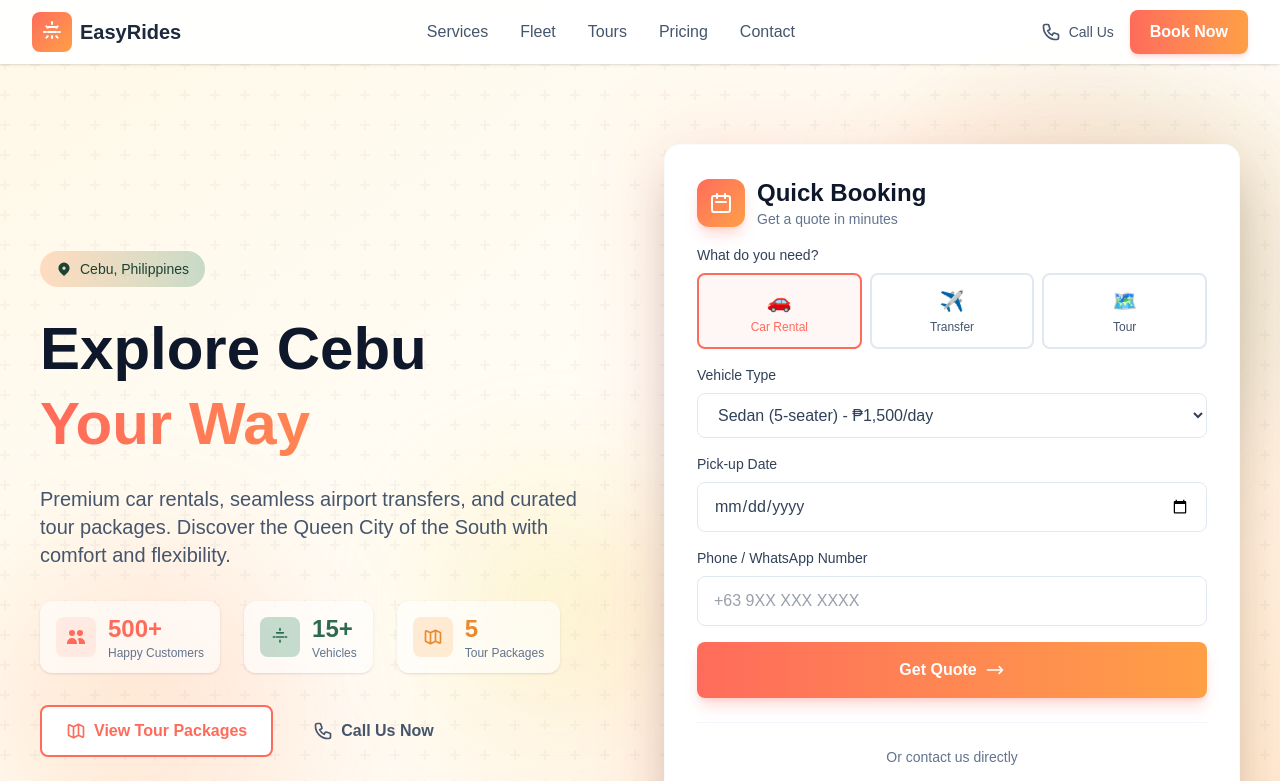
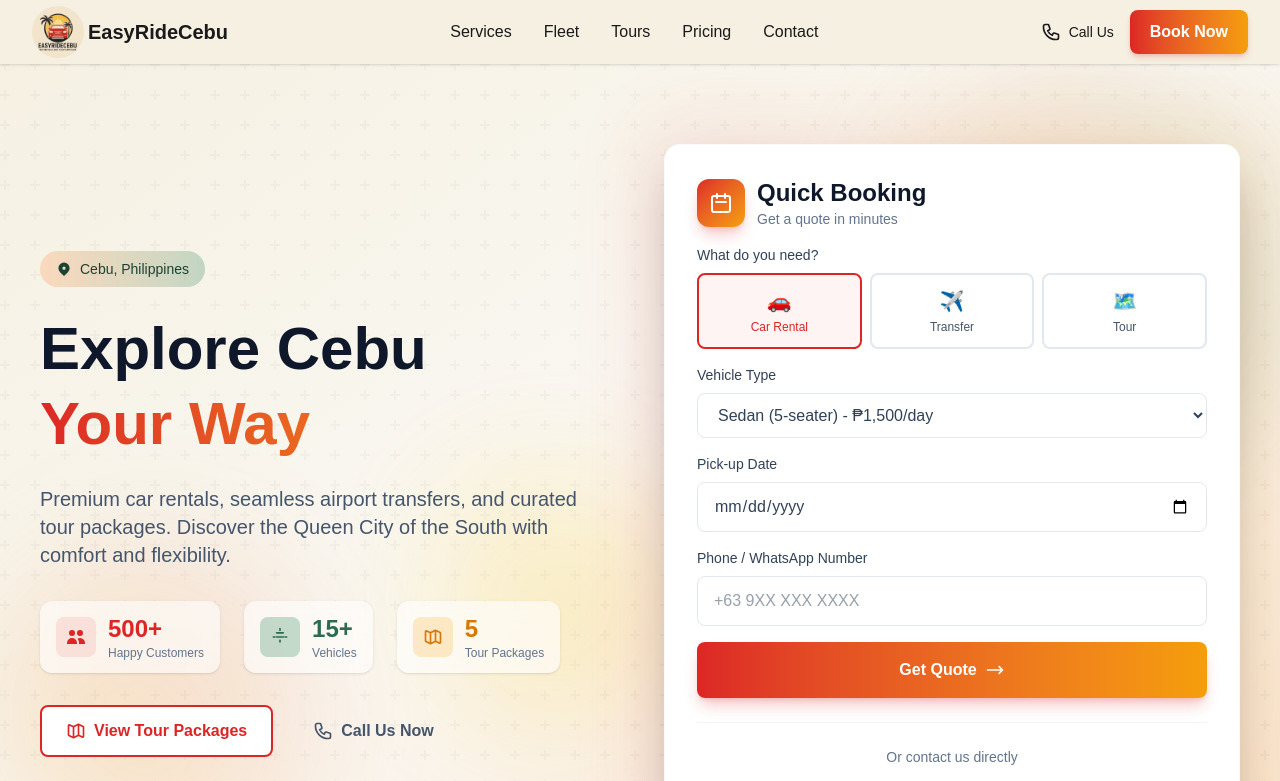
Before and after one commit to j-andradeii/easyrides-cebu, a Next.js app: page / in a window 1280 px wide. Shown: the top 781 px of the page. Built offline with nearby package versions, Linux system fonts and the light colour scheme.

Commit message:
improve design

```diff
--- a/src/app/globals.css
+++ b/src/app/globals.css
@@ -1,41 +1,67 @@
 @import "tailwindcss";
 
 :root {
-  --background: #FFF8E7;
-  --foreground: #2D3748;
+  --background: #F5F0E1;
+  --foreground: #1A1A1A;
 
-  /* Tropical Adventure Color Palette */
-  --coral: #FF6B5B;
-  --coral-light: #FF8A7D;
-  --coral-dark: #E55A4A;
+  /* EasyRideCebu Brand Colors - Based on Logo */
+  /* Primary Red - Car color */
+  --cebu-red: #DC2626;
+  --cebu-red-light: #EF4444;
+  --cebu-red-dark: #B91C1C;
 
-  --mango: #FF9F45;
-  --mango-light: #FFB76B;
-  --mango-dark: #E88A30;
+  /* Sunset Orange/Yellow */
+  --sunset-orange: #F59E0B;
+  --sunset-orange-light: #FBBF24;
+  --sunset-orange-dark: #D97706;
 
-  --golden: #F4D03F;
-  --golden-light: #F7DC6F;
-  --golden-dark: #D4B02F;
+  /* Sunset Yellow */
+  --sunset-yellow: #FFC107;
+  --sunset-yellow-light: #FFEB3B;
+  --sunset-yellow-dark: #FFA000;
 
+  /* Palm Black */
+  --palm-black: #1A1A1A;
+  --palm-black-light: #374151;
+  --palm-black-dark: #0F0F0F;
+
+  /* Cream/Beige Background */
+  --cream: #F5F0E1;
+  --cream-light: #FAF8F3;
+  --cream-dark: #E8E0CC;
+
+  /* Tropical Palm Green - from palm trees in logo */
+  --palm: #2D6A4F;
+  --palm-light: #40916C;
+  --palm-dark: #1B4332;
+
+  /* Papaya - warm accent */
   --papaya: #FFAB76;
   --papaya-light: #FFBF94;
   --papaya-dark: #E89560;
 
+  /* Terracotta - earthy warm tone */
   --terracotta: #E07A5F;
   --terracotta-light: #E99680;
   --terracotta-dark: #C96A50;
 
-  --palm: #2D6A4F;
-  --palm-light: #40916C;
-  --palm-dark: #1B4332;
-
-  --cream: #FFF8E7;
-  --cream-light: #FFFDF7;
-  --cream-dark: #F5EDD8;
-
+  /* Hibiscus - tropical red accent */
   --hibiscus: #C94C4C;
   --hibiscus-light: #D86B6B;
   --hibiscus-dark: #A83D3D;
+
+  /* Legacy aliases for compatibility */
+  --coral: var(--cebu-red);
+  --coral-light: var(--cebu-red-light);
+  --coral-dark: var(--cebu-red-dark);
+
+  --mango: var(--sunset-orange);
+  --mango-light: var(--sunset-orange-light);
+  --mango-dark: var(--sunset-orange-dark);
+
+  --golden: var(--sunset-yellow);
+  --golden-light: var(--sunset-yellow-light);
+  --golden-dark: var(--sunset-yellow-dark);
 }
 
 @theme inline {
@@ -44,7 +70,44 @@
   --font-sans: var(--font-geist-sans);
   --font-mono: var(--font-geist-mono);
 
-  /* Tropical Adventure Theme */
+  /* EasyRideCebu Brand Theme */
+  --color-cebu-red: var(--cebu-red);
+  --color-cebu-red-light: var(--cebu-red-light);
+  --color-cebu-red-dark: var(--cebu-red-dark);
+
+  --color-sunset-orange: var(--sunset-orange);
+  --color-sunset-orange-light: var(--sunset-orange-light);
+  --color-sunset-orange-dark: var(--sunset-orange-dark);
+
+  --color-sunset-yellow: var(--sunset-yellow);
+  --color-sunset-yellow-light: var(--sunset-yellow-light);
+  --color-sunset-yellow-dark: var(--sunset-yellow-dark);
+
+  --color-palm-black: var(--palm-black);
+  --color-palm-black-light: var(--palm-black-light);
+  --color-palm-black-dark: var(--palm-black-dark);
+
+  --color-cream: var(--cream);
+  --color-cream-light: var(--cream-light);
+  --color-cream-dark: var(--cream-dark);
+
+  --color-palm: var(--palm);
+  --color-palm-light: var(--palm-light);
+  --color-palm-dark: var(--palm-dark);
+
+  --color-papaya: var(--papaya);
+  --color-papaya-light: var(--papaya-light);
+  --color-papaya-dark: var(--papaya-dark);
+
+  --color-terracotta: var(--terracotta);
+  --color-terracotta-light: var(--terracotta-light);
+  --color-terracotta-dark: var(--terracotta-dark);
+
+  --color-hibiscus: var(--hibiscus);
+  --color-hibiscus-light: var(--hibiscus-light);
+  --color-hibiscus-dark: var(--hibiscus-dark);
+
+  /* Legacy aliases for compatibility */
   --color-coral: var(--coral);
   --color-coral-light: var(--coral-light);
   --color-coral-dark: var(--coral-dark);
@@ -56,26 +119,6 @@
   --color-golden: var(--golden);
   --color-golden-light: var(--golden-light);
   --color-golden-dark: var(--golden-dark);
-
-  --color-papaya: var(--papaya);
-  --color-papaya-light: var(--papaya-light);
-  --color-papaya-dark: var(--papaya-dark);
-
-  --color-terracotta: var(--terracotta);
-  --color-terracotta-light: var(--terracotta-light);
-  --color-terracotta-dark: var(--terracotta-dark);
-
-  --color-palm: var(--palm);
-  --color-palm-light: var(--palm-light);
-  --color-palm-dark: var(--palm-dark);
-
-  --color-cream: var(--cream);
-  --color-cream-light: var(--cream-light);
-  --color-cream-dark: var(--cream-dark);
-
-  --color-hibiscus: var(--hibiscus);
-  --color-hibiscus-light: var(--hibiscus-light);
-  --color-hibiscus-dark: var(--hibiscus-dark);
 }
 
 @media (prefers-color-scheme: dark) {
--- a/src/components/landing/Footer.tsx
+++ b/src/components/landing/Footer.tsx
@@ -1,3 +1,5 @@
+import Image from 'next/image';
+
 const quickLinks = [
   { href: '#services', label: 'Our Services' },
   { href: '#fleet', label: 'Vehicle Fleet' },
@@ -27,22 +29,14 @@
           {/* Brand */}
           <div className="lg:col-span-1">
             <div className="flex items-center gap-2 mb-4">
-              <div className="w-10 h-10 bg-gradient-to-br from-coral to-mango rounded-lg flex items-center justify-center">
-                <svg
-                  className="w-6 h-6 text-white"
-                  fill="none"
-                  stroke="currentColor"
-                  viewBox="0 0 24 24"
-                >
-                  <path
-                    strokeLinecap="round"
-                    strokeLinejoin="round"
-                    strokeWidth={2}
-                    d="M8 7h8m-8 5h8m-4-10v2m0 12v2m-6-6H4m16 0h-2M6.343 6.343l1.414 1.414m8.486 8.486l1.414 1.414M6.343 17.657l1.414-1.414m8.486-8.486l1.414-1.414"
-                  />
-                </svg>
-              </div>
-              <span className="text-xl font-bold text-white">EasyRides</span>
+              <Image
+                src="/logo.jpg"
+                alt="EasyRideCebu Logo"
+                width={48}
+                height={48}
+                className="rounded-full"
+              />
+              <span className="text-xl font-bold text-white">EasyRideCebu</span>
             </div>
             <p className="text-slate-400 text-sm mb-4">
               Your trusted partner for car rentals, airport transfers, and curated tours in Cebu.
@@ -184,7 +178,7 @@
         {/* Bottom Bar */}
         <div className="mt-12 pt-8 border-t border-slate-800/50 flex flex-col sm:flex-row justify-between items-center gap-4">
           <p className="text-slate-500 text-sm">
-            © {new Date().getFullYear()} EasyRides. All rights reserved.
+            © {new Date().getFullYear()} EasyRideCebu. All rights reserved.
           </p>
           <div className="flex gap-6 text-sm">
             <a href="#" className="text-slate-500 hover:text-mango transition-colors">
--- a/src/components/landing/Navigation.tsx
+++ b/src/components/landing/Navigation.tsx
@@ -1,6 +1,7 @@
 'use client';
 
 import { useState } from 'react';
+import Image from 'next/image';
 
 const navLinks = [
   { href: '#services', label: 'Services' },
@@ -14,27 +15,20 @@
   const [mobileMenuOpen, setMobileMenuOpen] = useState(false);
 
   return (
-    <header className="fixed top-0 left-0 right-0 z-50 bg-white/95 backdrop-blur-sm shadow-sm">
+    <header className="fixed top-0 left-0 right-0 z-50 bg-[#F5F0E1] backdrop-blur-sm shadow-sm">
       <nav className="max-w-7xl mx-auto px-4 sm:px-6 lg:px-8">
         <div className="flex items-center justify-between h-16">
           {/* Logo */}
-          <a href="#" className="flex items-center gap-2">
-            <div className="w-10 h-10 bg-gradient-to-br from-coral to-mango rounded-lg flex items-center justify-center">
-              <svg
-                className="w-6 h-6 text-white"
-                fill="none"
-                stroke="currentColor"
-                viewBox="0 0 24 24"
-              >
-                <path
-                  strokeLinecap="round"
-                  strokeLinejoin="round"
-                  strokeWidth={2}
-                  d="M8 7h8m-8 5h8m-4-10v2m0 12v2m-6-6H4m16 0h-2M6.343 6.343l1.414 1.414m8.486 8.486l1.414 1.414M6.343 17.657l1.414-1.414m8.486-8.486l1.414-1.414"
-                />
-              </svg>
-            </div>
-            <span className="text-xl font-bold text-slate-800">EasyRides</span>
+          <a href="#" className="flex items-center gap-1">
+            <Image
+              src="/logo.jpg"
+              alt="EasyRideCebu Logo"
+              width={52}
+              height={52}
+              className="rounded-full object-cover"
+              style={{ backgroundColor: '#F5F0E1' }}
+            />
+            <span className="text-xl font-bold text-palm-black hidden sm:inline">EasyRideCebu</span>
           </a>
 
           {/* Desktop Navigation */}
@@ -43,7 +37,7 @@
               <a
                 key={link.href}
                 href={link.href}
-                className="text-slate-600 hover:text-coral font-medium transition-colors"
+                className="text-palm-black hover:text-cebu-red font-medium transition-colors"
               >
                 {link.label}
               </a>
@@ -54,7 +48,7 @@
           <div className="hidden md:flex items-center gap-4">
             <a
               href="tel:+639123456789"
-              className="flex items-center gap-2 text-slate-600 hover:text-coral transition-colors"
+              className="flex items-center gap-2 text-palm-black hover:text-cebu-red transition-colors"
             >
               <svg className="w-5 h-5" fill="none" stroke="currentColor" viewBox="0 0 24 24">
                 <path
@@ -68,7 +62,7 @@
             </a>
             <a
               href="#contact"
-              className="bg-gradient-to-r from-coral to-mango hover:from-coral-dark hover:to-mango-dark text-white px-5 py-2.5 rounded-lg font-semibold transition-all shadow-md shadow-coral/20"
+              className="bg-gradient-to-r from-cebu-red to-sunset-orange hover:from-cebu-red-dark hover:to-sunset-orange-dark text-white px-5 py-2.5 rounded-lg font-semibold transition-all shadow-md shadow-cebu-red/20"
             >
               Book Now
             </a>
@@ -76,7 +70,7 @@
 
           {/* Mobile Menu Button */}
           <button
-            className="md:hidden p-2 text-slate-600"
+            className="md:hidden p-2 text-palm-black"
             onClick={() => setMobileMenuOpen(!mobileMenuOpen)}
             aria-label="Toggle menu"
           >
@@ -94,22 +88,22 @@
 
         {/* Mobile Menu */}
         {mobileMenuOpen && (
-          <div className="md:hidden py-4 border-t border-slate-100">
+          <div className="md:hidden py-4 border-t border-cream-dark">
             <div className="flex flex-col gap-4">
               {navLinks.map((link) => (
                 <a
                   key={link.href}
                   href={link.href}
-                  className="text-slate-600 hover:text-cebu-red font-medium transition-colors py-2"
+                  className="text-palm-black hover:text-cebu-red font-medium transition-colors py-2"
                   onClick={() => setMobileMenuOpen(false)}
                 >
                   {link.label}
                 </a>
               ))}
-              <div className="flex gap-4 pt-4 border-t border-slate-100">
+              <div className="flex gap-4 pt-4 border-t border-cream-dark">
                 <a
                   href="tel:+639123456789"
-                  className="flex-1 flex items-center justify-center gap-2 border-2 border-coral text-coral px-4 py-2.5 rounded-lg font-semibold"
+                  className="flex-1 flex items-center justify-center gap-2 border-2 border-cebu-red text-cebu-red px-4 py-2.5 rounded-lg font-semibold"
                 >
                   <svg className="w-5 h-5" fill="none" stroke="currentColor" viewBox="0 0 24 24">
                     <path
@@ -123,7 +117,7 @@
                 </a>
                 <a
                   href="#contact"
-                  className="flex-1 bg-gradient-to-r from-coral to-mango hover:from-coral-dark hover:to-mango-dark text-white px-4 py-2.5 rounded-lg font-semibold text-center transition-all"
+                  className="flex-1 bg-gradient-to-r from-cebu-red to-sunset-orange hover:from-cebu-red-dark hover:to-sunset-orange-dark text-white px-4 py-2.5 rounded-lg font-semibold text-center transition-all"
                   onClick={() => setMobileMenuOpen(false)}
                 >
                   Book Now
```
Also changed, not shown: 489031237_641828828816319_771009804223804110_n.jpg (added), public/logo.jpg (added).
